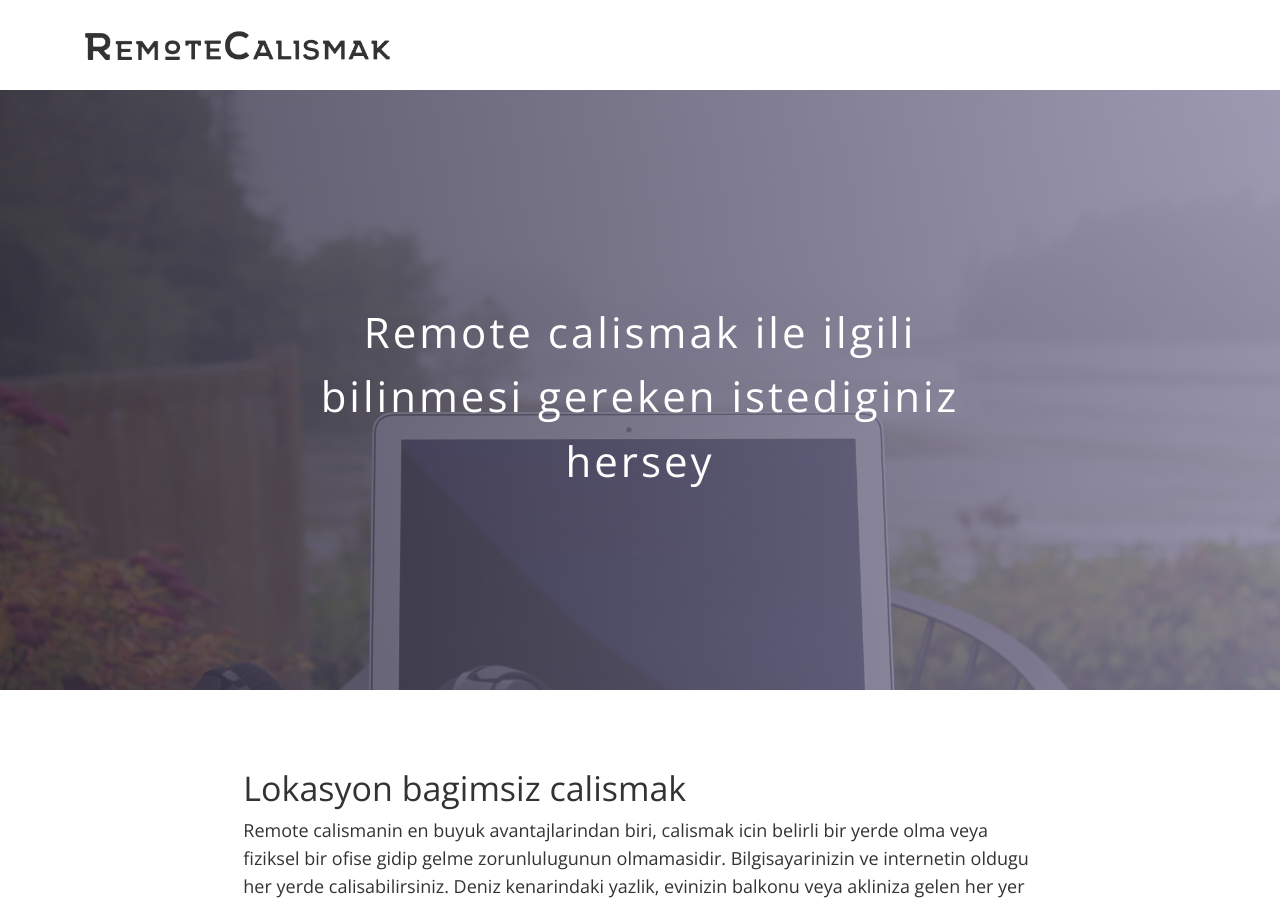
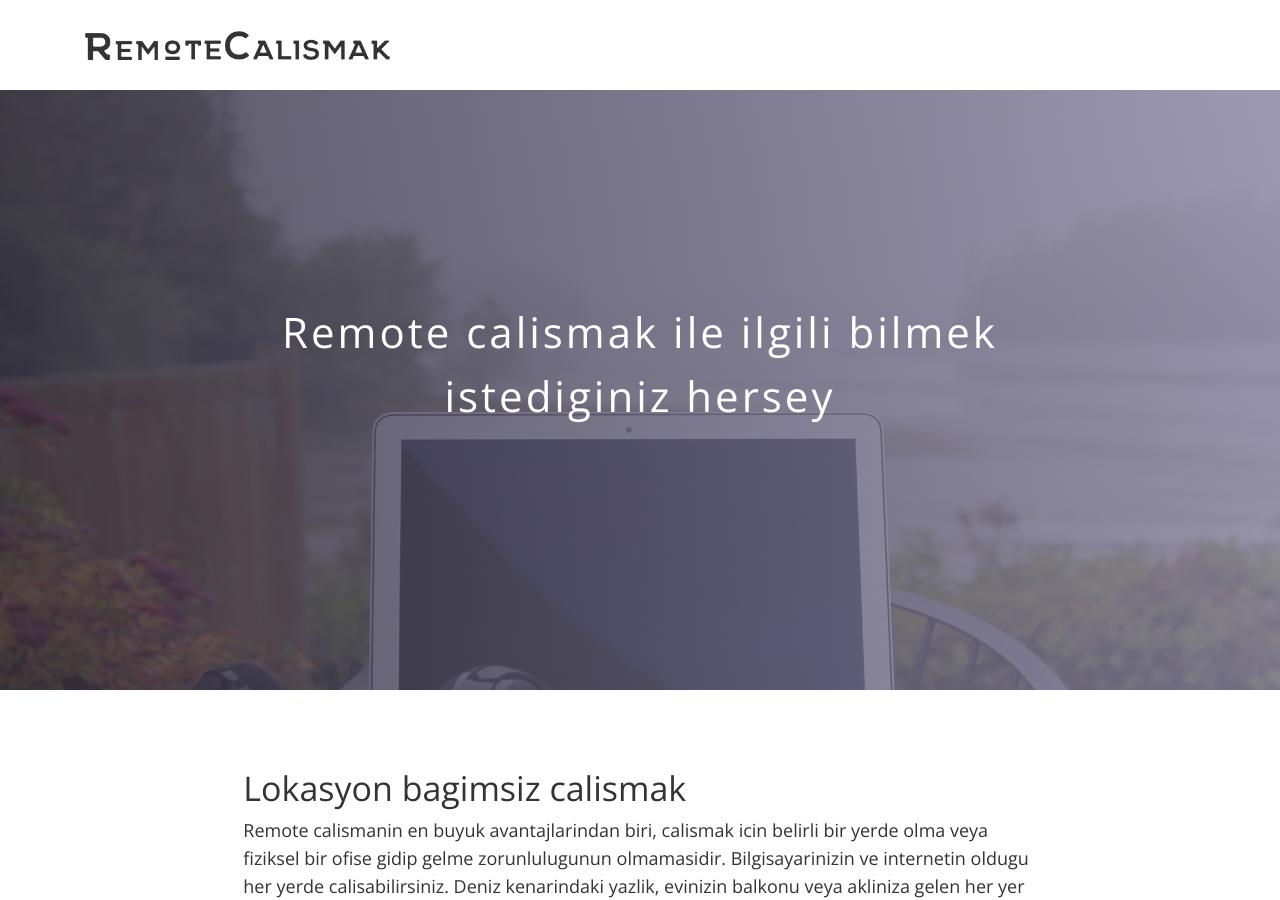
Before and after one commit to fatihacet/uzaktancalismak-com, a Jekyll site: the page built from index.html, in a window 1280 px wide and 900 px high. Built offline with Jekyll 4.4.1, drawn with Linux system fonts in a browser that asks for light colours.

Commit message:
Fix typo in headline.

```diff
--- a/index.html
+++ b/index.html
@@ -9,7 +9,7 @@ permalink: /
     <div class="row">
       <div class="col-md-8 col-md-offset-2">
         <div class="block">
-          <p id="main-line">Remote calismak ile ilgili bilinmesi gereken istediginiz hersey</p>
+          <p id="main-line">Remote calismak ile ilgili bilmek istediginiz hersey</p>
         </div>
       </div>
     </div>
```
